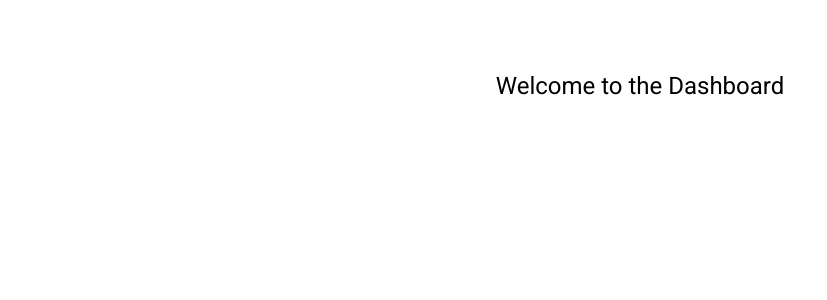
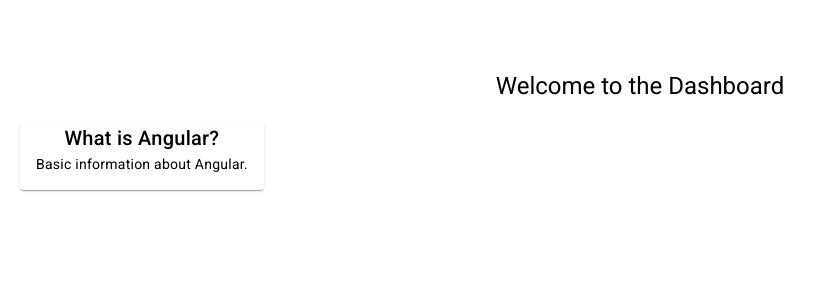
Before and after one commit to ramyozi/memopus, an Angular app: page /dashboard in a window 1280 px wide. Shown: the top 300 px of the page, without its empty margins (0-827 px from the left). Built offline with nearby package versions, Linux system fonts and the light colour scheme; data requests are answered from the project's data file.

Commit message:
feat: integrate CardsComponent into DashboardComponent to display all cards after login for now

```diff
--- a/src/app/components/dashboard/dashboard.component.html
+++ b/src/app/components/dashboard/dashboard.component.html
@@ -1,3 +1,4 @@
 <div class="dashboard-container">
   <h1>Welcome to the Dashboard</h1>
+  <app-cards></app-cards>
 </div>
--- a/src/app/components/dashboard/dashboard.component.ts
+++ b/src/app/components/dashboard/dashboard.component.ts
@@ -1,10 +1,11 @@
 import { Component } from '@angular/core';
 import { CommonModule } from '@angular/common';
+import {CardsComponent} from "../cards/cards.component";
 
 @Component({
   selector: 'app-dashboard',
   standalone: true,
-  imports: [CommonModule],
+  imports: [CommonModule, CardsComponent],
   templateUrl: './dashboard.component.html',
   styleUrls: ['./dashboard.component.css']
 })
```
